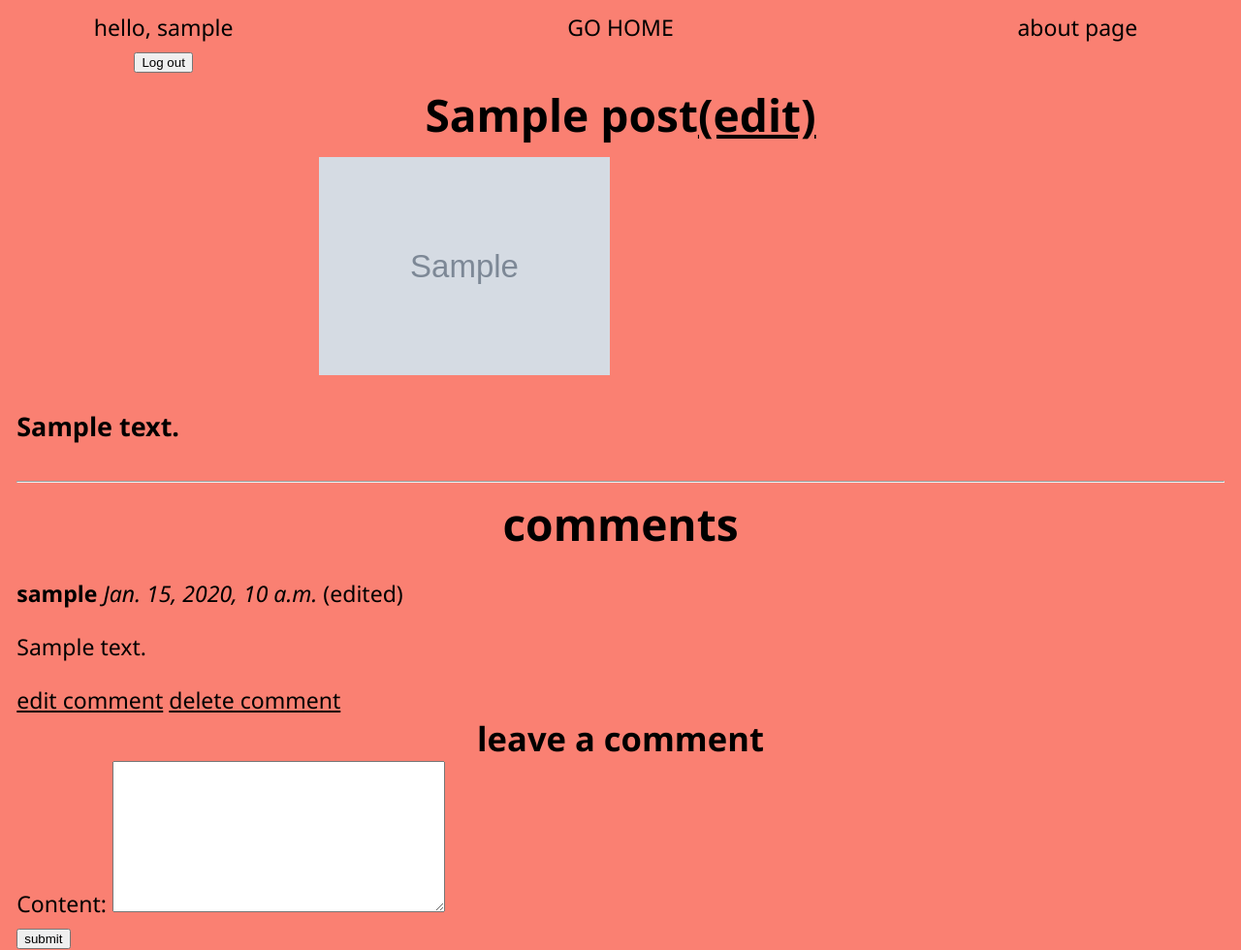
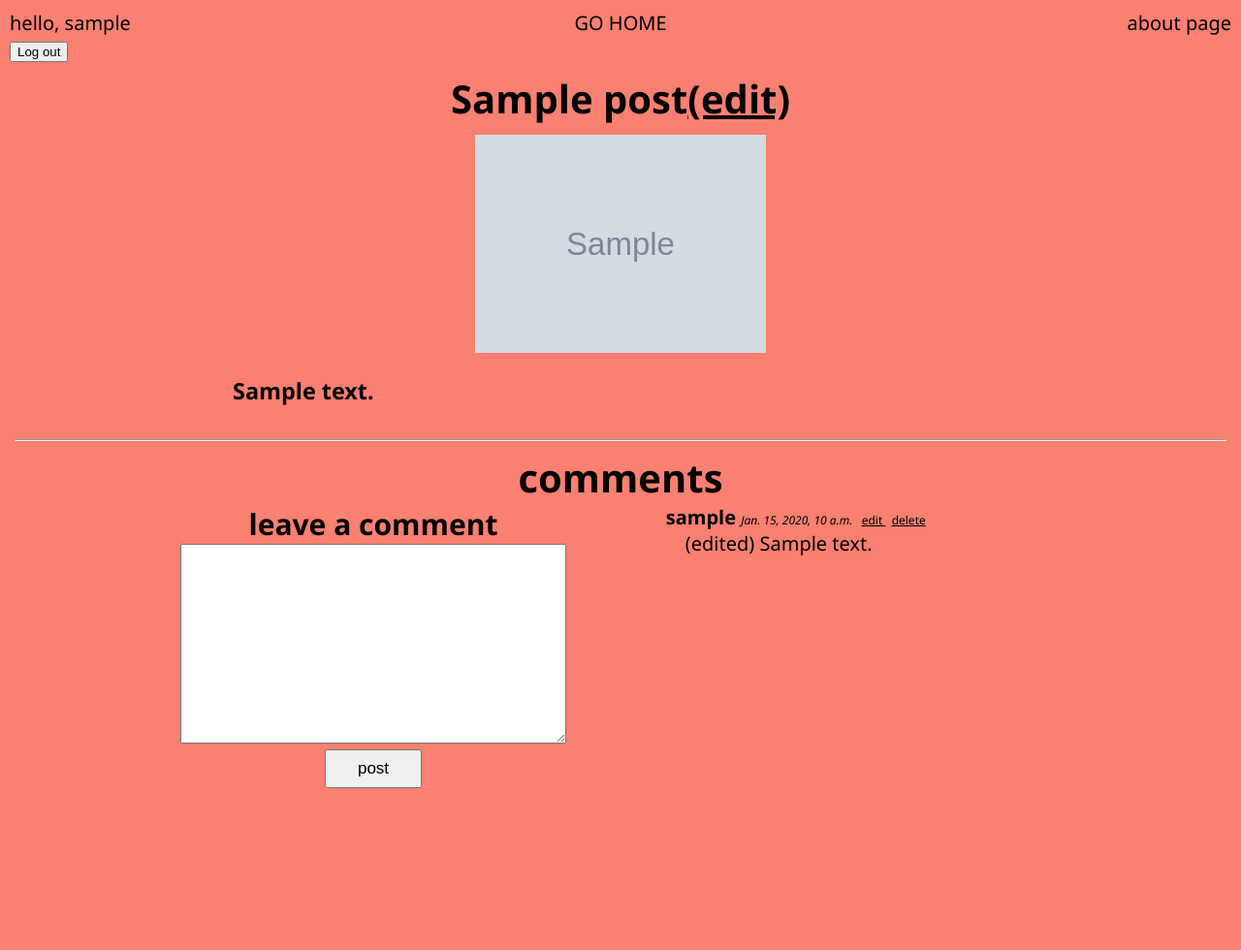
Before and after one commit to Mjames951/teaching-Sanjay-Django, a Django app: page /blogpost/1/ in a window 1280 px wide. Shown: the whole page at 97% size. After the commit the page ends 813 px from the top, so only its background shows below. Run offline with Django 5.2, Linux system fonts and the light colour scheme; a user stored in the database is signed in; tables that the repository leaves empty hold one stand-in row (values such as "Sample post"); grey boxes marked "Sample" are stand-in pictures.

Commit message:
MORE CSS and grid stuff

```diff
--- a/blog/static/css/base.css
+++ b/blog/static/css/base.css
@@ -22,7 +22,7 @@ nav {
     background-color: salmon;
     overflow: hidden;
     display: grid;
-    grid-template-columns: 25% 50% 25%;
+    grid-template-columns: 30% 40% 30%;
     text-align: center;
     padding: var(--p5padding);
 }
@@ -31,8 +31,20 @@ nav a {
     text-decoration: none;
 }
 
+nav a:hover {
+    text-decoration: underline;
+}
+
 nav p {
     display: inline;
+}
+
+.nav-left {
+    text-align: left;
+}
+
+.nav-right {
+    text-align: right;
 }
 
 h1,
@@ -45,6 +57,16 @@ a {
     color: var(--textcolor)
 }
 
+a:hover {
+    text-decoration: none;
+    color: gray;
+}
+
+.index-posts {
+    column-width: 90%;
+    margin-top: .25rem;
+}
+
 .blog-list-item {
     background-color: light-dark(aliceblue, black);
     border-radius: 0.5rem;
@@ -54,6 +76,7 @@ a {
 
 .maincontent {
     padding: 0 .75rem 0;
+    margin-top: 1rem;
 }
 
 .subtitle {
@@ -61,8 +84,21 @@ a {
     color: gray;
 }
 
-@media screen and (min-width: 1000px) {
-    html{
+@media screen and (min-width: 800px) {
+    html {
         font-size: 1.8vw;
     }
+    .index-posts {
+        column-width: 375px;
+    }
 }
+
+@media screen and (min-width: 1200px) {
+    html {
+        font-size: 20px;
+    }
+    .maincontent {
+        max-width: 1500px;
+        margin: 0 auto 0;
+    }
+}
--- a/blog/static/css/blogpost.css
+++ b/blog/static/css/blogpost.css
@@ -1,8 +1,91 @@
 img {
-    margin: .5rem 25% 0;
-    max-width: 50%;
+    margin: .5rem auto 0;
+    display: block;
+    width: 50%;
+    max-height: 10rem;
 }
 
 .comments {
     clear: both;
+    width: 80%;
+    margin: 0 auto 0;
 }
+
+.blog-post {
+    width: 80%;
+    margin: 0 auto 0;
+}
+
+.leave-comment {
+    text-align: center;
+}
+
+.leave-comment button {
+    width: 5rem;
+    height: 2rem;
+    font-size: 85%;
+}
+
+.leave-comment textarea {
+    width: 100%;
+    height: 10rem;
+}
+
+.comment {
+    margin: 1rem 0 0;
+    padding: 0 10% 0;
+}
+
+.comment p {
+    margin: 0;
+}
+
+.indented {
+    padding-left: 1rem;
+}
+
+.tiny {
+    font-size: .6rem;
+}
+
+@media screen and (min-width: 800px) {
+    html {
+        font-size: 1.8vw;
+    }
+
+    .index-posts {
+        column-width: 375px;
+    }
+
+    .blog-post {
+        width: 60%;
+    }
+
+    .comments {
+        column-width: 300px;
+    }
+
+}
+
+@media screen and (min-width: 1200px) {
+    html {
+        font-size: 20px;
+    }
+
+    .blog-post {
+        width: 800px;
+    }
+
+    .comments {
+        column-width: 375px;
+    }
+
+    .comment {
+        padding: 0 7.5% 0;
+    }
+
+    .leave-comment textarea {
+        width: 80%;
+        height: 10rem;
+    }
+}
--- a/blog/templates/blog/blogpost.html
+++ b/blog/templates/blog/blogpost.html
@@ -10,27 +10,56 @@
 
 {% block content %}
 
-<h1>{{ post.title }}{% if user.is_superuser %}<a href="{% url 'editpost' id=post.id %}">(edit)</a>{% endif %}</h1>
-{% if post.image %}<img src="{{ post.image.url }}" style="max-width: 300px; max-height: 300px;">{% endif %}
-<h3>{{ post.content }}</h3>
+<div class="blog-post">
 
+    <h1>{{ post.title }}{% if user.is_superuser %}<a href="{% url 'editpost' id=post.id %}">(edit)</a>{% endif %}</h1>
+    {% if post.image %}<img src="{{ post.image.url }}" style="max-width: 300px; max-height: 300px;">{% endif %}
+    <h3>{{ post.content }}</h3>
+
+</div>
+
+<hr>
+<h1>comments</h1>
 <div class="comments">
 
-    <hr>
-    <h1>comments</h1>
+
+
+
+    <div class="leave-comment">
+        {% if user.is_authenticated %}
+        <h2>leave a comment</h2>
+        <form method="POST">
+            {% csrf_token %}
+            {{ form.content }}
+            <br>
+            <button type="submit">post</button>
+        </form>
+        {% else %}
+            <p><a href="{% url 'login' %}">login</a> to add a comment</p>
+        {% endif %}
+    </div>
+
+
     {% for comment in comments %}
+    <div class="comment">
         <p>
             <b>{{ comment.author.username }}</b>
-            <i>{{ comment.created_at }}</i>
+            <span class="tiny">
+                <i>{{ comment.created_at }}&nbsp;&nbsp;</i>
+                {% if comment.author == user %}
+                    <a href="{% url 'editcomment' id=comment.id %}">edit </a>
+                {% endif %}
+                &nbsp;
+                {% if comment.author == user or user.is_superuser %}
+                    <a href="{% url 'deletecomment' id=comment.id %}"> delete</a>
+                {% endif %}
+            </span><br>
+        </p>
+        <p class="indented">
             {% if comment.edited %}(edited){% endif %}
+            {{ comment.content }}
         </p>
-        <p>{{ comment.content }}</p>
-        {% if comment.author == user %}
-            <a href="{% url 'editcomment' id=comment.id %}">edit comment</a>
-        {% endif %}
-        {% if comment.author == user or user.is_superuser %}
-            <a href="{% url 'deletecomment' id=comment.id %}">delete comment</a>
-        {% endif %}
+    </div>
     {% empty %}
         no comments on this post yet
     {% endfor %}
@@ -39,17 +68,6 @@
         <h1 style="color: red">{{ form.errors }}</h1>
     {% endif %}
 
-    {% if user.is_authenticated %}
-        <h2>leave a comment</h2>
-        <form method="POST">
-            {% csrf_token %}
-            {{ form }}
-            <button type="submit">submit</button>
-        </form>
-    {% else %}
-        <p><a href="{% url 'login' %}">login</a> to add a comment</p>
-    {% endif %}
-
 </div>
 
 {% endblock %}
--- a/blog/templates/blog/index.html
+++ b/blog/templates/blog/index.html
@@ -8,6 +8,8 @@
 {% block content %}
 
 <h1>RECENT BLOGS</h1>
+
+<div class="index-posts">
     {% for post in posts %}
     <div class="blog-list-item">
             <h2><a href="{% url 'blogpost' id=post.id %}">{{ post.title }}</a></h2>
@@ -19,6 +21,9 @@
         {% endif %}
     </div>
     {% endfor %}
+</div>
+
+
 <br>
 <br>
 <a href="{% url 'addpost' %}"><p>add blog posts</p></a>
--- a/blog/templates/blog/userpage.html
+++ b/blog/templates/blog/userpage.html
@@ -8,7 +8,7 @@ userpage
 
 {% block content %}
 
-<h1>{{ user.username }} posts mothafucka</h1>
+<h1>{{ profile.username }}'s recent posts</h1>
 {% for post in posts %}
 <a href="{% url 'blogpost' id=post.id %}"><p>{{post.title}}</p></a>
 
--- a/blog/views.py
+++ b/blog/views.py
@@ -19,6 +19,7 @@ def blogPost(request, id):
             comment.author = request.user
             comment.post = post
             comment.save()
+            form = CommentForm()
     else:
         form = CommentForm()
     comments = Comment.objects.filter(post=post).order_by('-created_at')[:100]
@@ -112,5 +113,5 @@ def userPage(request, username):
 
     return render(request, "blog/userpage.html", {
         "posts": posts,
-        "user": user,
+        "profile": user,
     })
```
Lines whose indentation alone changed are shown as unchanged.
